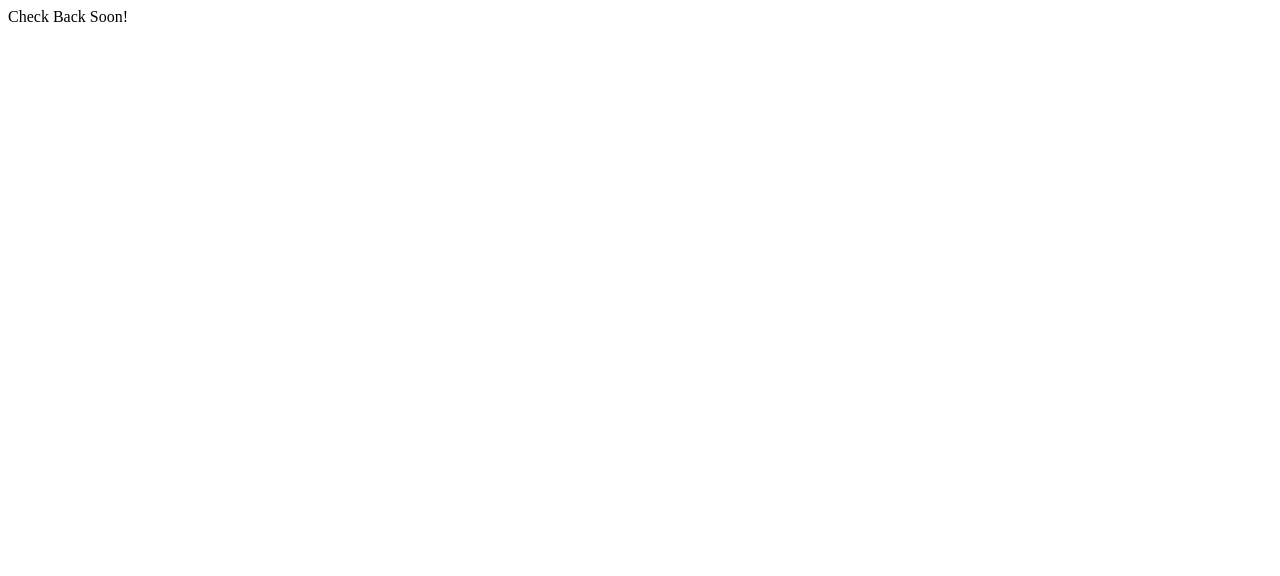
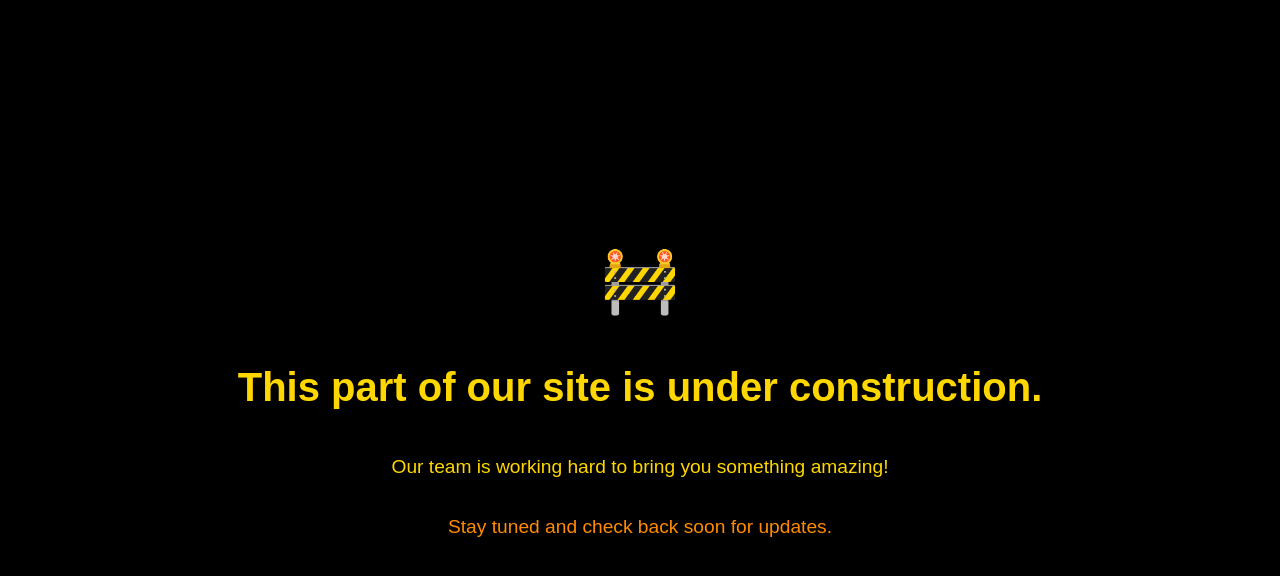
Before and after one commit to ursamajorftc/Innovation, a plain HTML site: page index.html in a window 1280 px wide. Drawn offline with Linux system fonts and the light colour scheme.

Commit message:
Update index.html

```diff
--- a/index.html
+++ b/index.html
@@ -1 +1,46 @@
-Check Back Soon!
+<!DOCTYPE html>
+<html lang="en">
+<head>
+    <meta charset="UTF-8">
+    <meta name="viewport" content="width=device-width, initial-scale=1.0">
+    <title>Under Construction</title>
+    <style>
+        body {
+            margin: 0;
+            font-family: Arial, sans-serif;
+            background-color: #000;
+            color: #ffd700;
+            display: flex;
+            flex-direction: column;
+            justify-content: center;
+            align-items: center;
+            height: 100vh;
+            text-align: center;
+        }
+
+        h1 {
+            font-size: 2.5rem;
+            font-weight: bold;
+        }
+
+        p {
+            font-size: 1.2rem;
+        }
+
+        .emoji {
+            font-size: 4rem;
+            margin-bottom: 20px;
+        }
+
+        .highlight {
+            color: #ff8c00;
+        }
+    </style>
+</head>
+<body>
+    <div class="emoji">🚧</div>
+    <h1>This part of our site is under construction.</h1>
+    <p>Our team is working hard to bring you something amazing!</p>
+    <p class="highlight">Stay tuned and check back soon for updates.</p>
+</body>
+</html>
```
